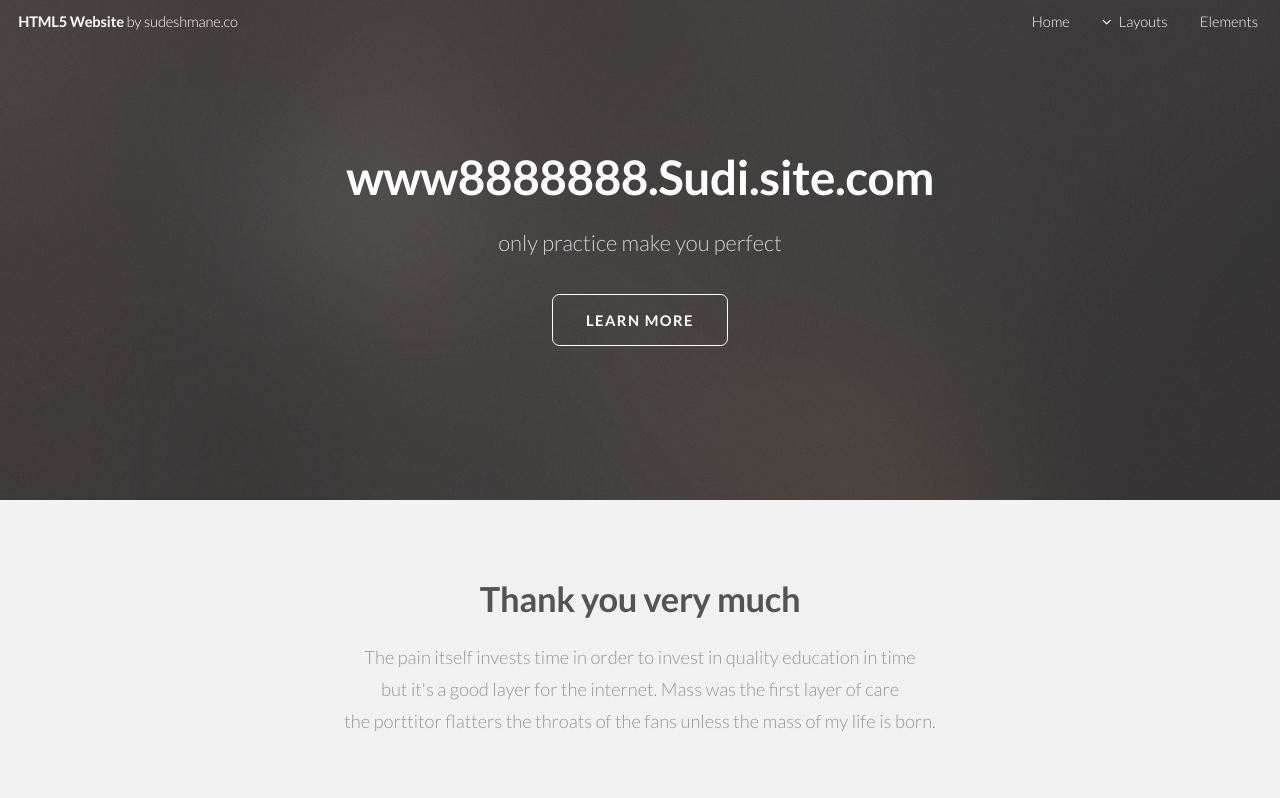
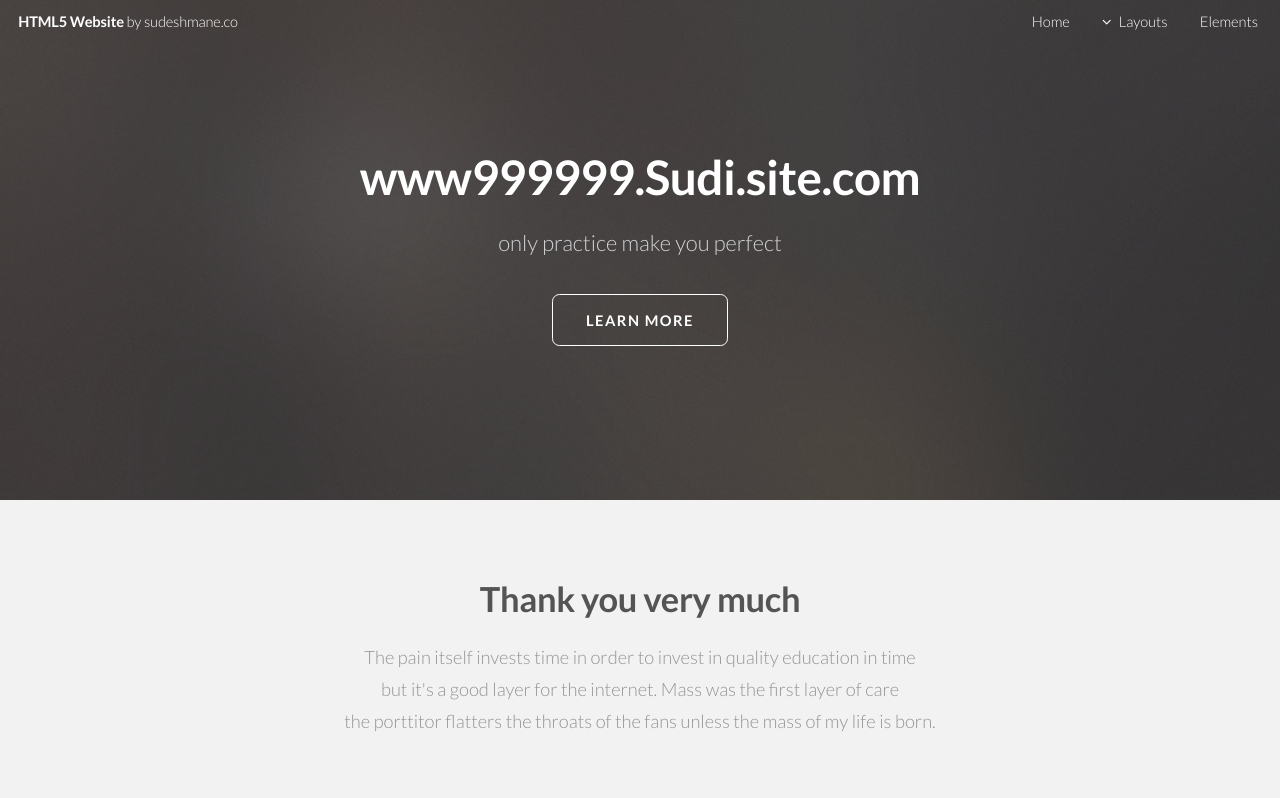
Before and after one commit to sudeshmane/aws-mini-website, a plain HTML site: page index.html in a window 1280 px wide. Shown: the top 798 px of the page. Drawn offline with Linux system fonts and the light colour scheme.

Commit message:
commit-21

```diff
--- a/index.html
+++ b/index.html
@@ -56,7 +56,7 @@
 		<!-- Banner -->
 			<section id="banner">
 				<div class="inner">
-					<h2>www8888888.Sudi.site.com</h2>
+					<h2>www999999.Sudi.site.com</h2>
 					<p>only practice make you perfect</p>
 					<ul class="actions">
 						<li><a href="#one" class="button big scrolly">Learn More</a></li>
```
